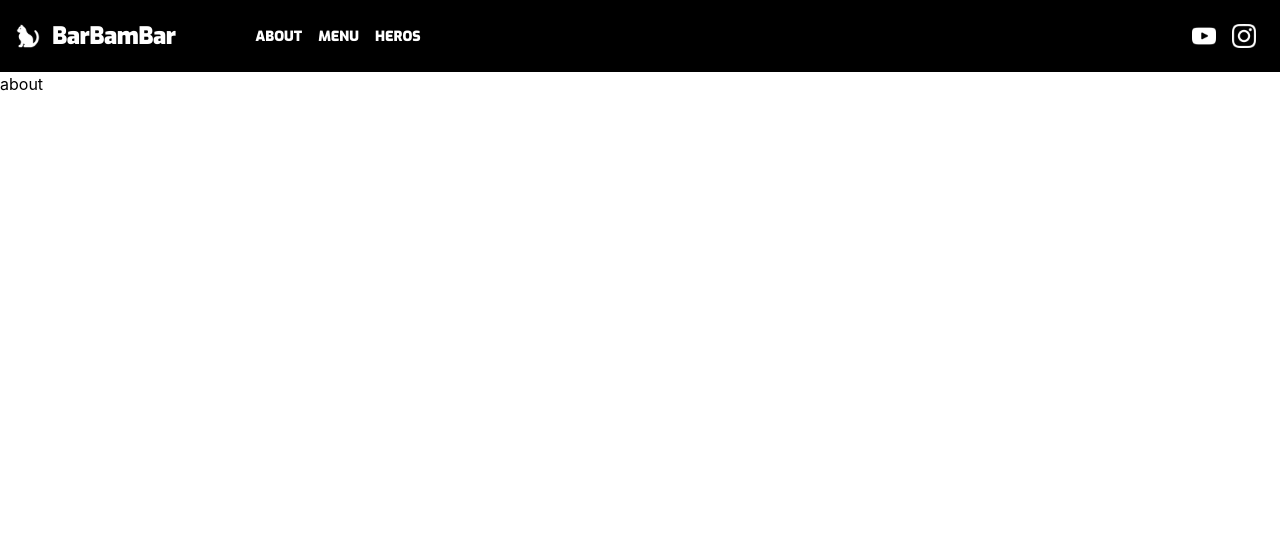
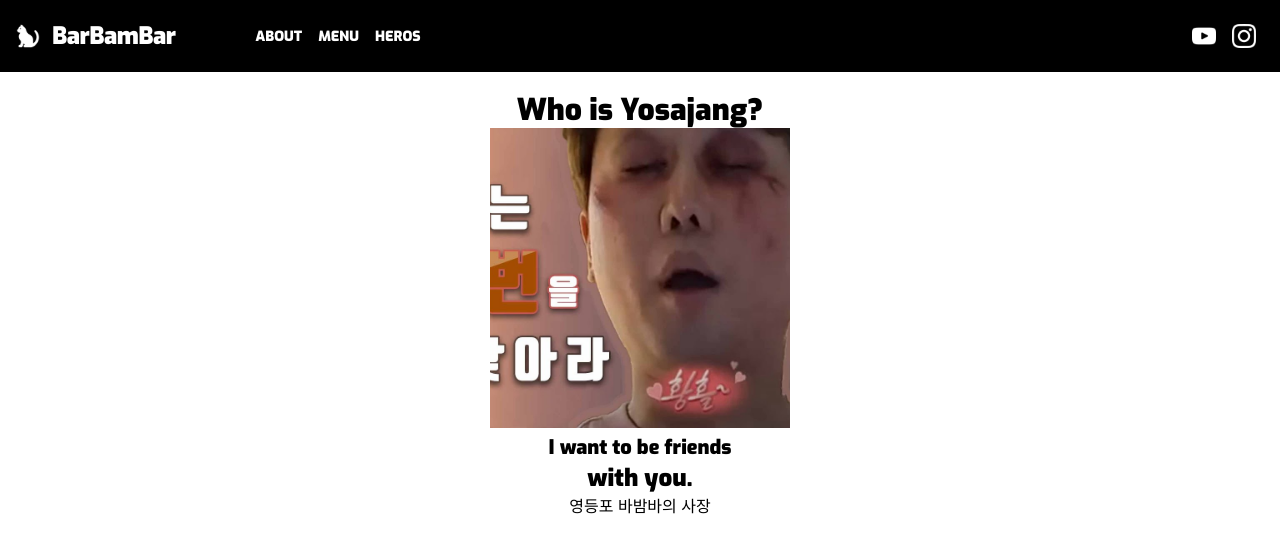
Before and after one commit to rlatmfrl24/barbambar, a Next.js app: page /about in a window 1280 px wide. Shown: the top 552 px of the page. Built offline with nearby package versions, Linux system fonts and the light colour scheme.

Commit message:
about 중간 저장

```diff
--- a/pages/about.tsx
+++ b/pages/about.tsx
@@ -1,7 +1,33 @@
 import type { NextPage } from "next";
+import Head from "next/head";
+import Image from "next/image";
 
 const About: NextPage = () => {
-  return <>about</>;
+  return (
+    <div className="flex justify-center">
+      <Head>
+        <title>About</title>
+      </Head>
+      <div className="container  mt-5">
+        <div className="text-center">
+          <div>
+            <div className="font-exo text-3xl">Who is Yosajang?</div>
+            <Image
+              src="/img/yosi_heroine.jpg"
+              height={300}
+              width={300}
+              objectFit="cover"
+            />
+          </div>
+          <div className="flex flex-col">
+            <div className="font-exo text-xl">I want to be friends</div>
+            <div className="font-exo text-2xl">with you.</div>
+            <div className="">영등포 바밤바의 사장</div>
+          </div>
+        </div>
+      </div>
+    </div>
+  );
 };
 
 export default About;
```
Also changed, not shown: public/img/yosi_heroine.jpg (added).
